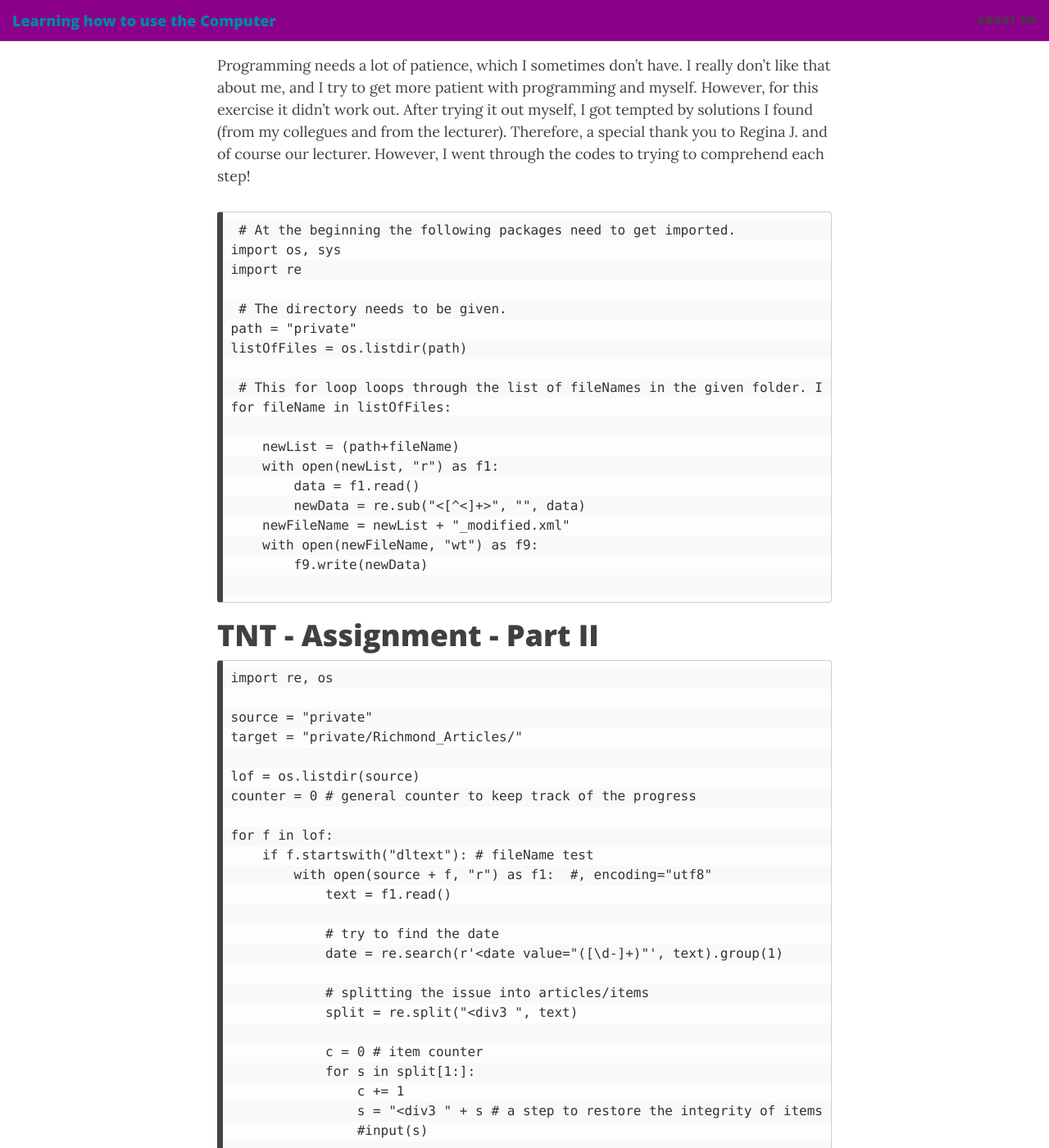
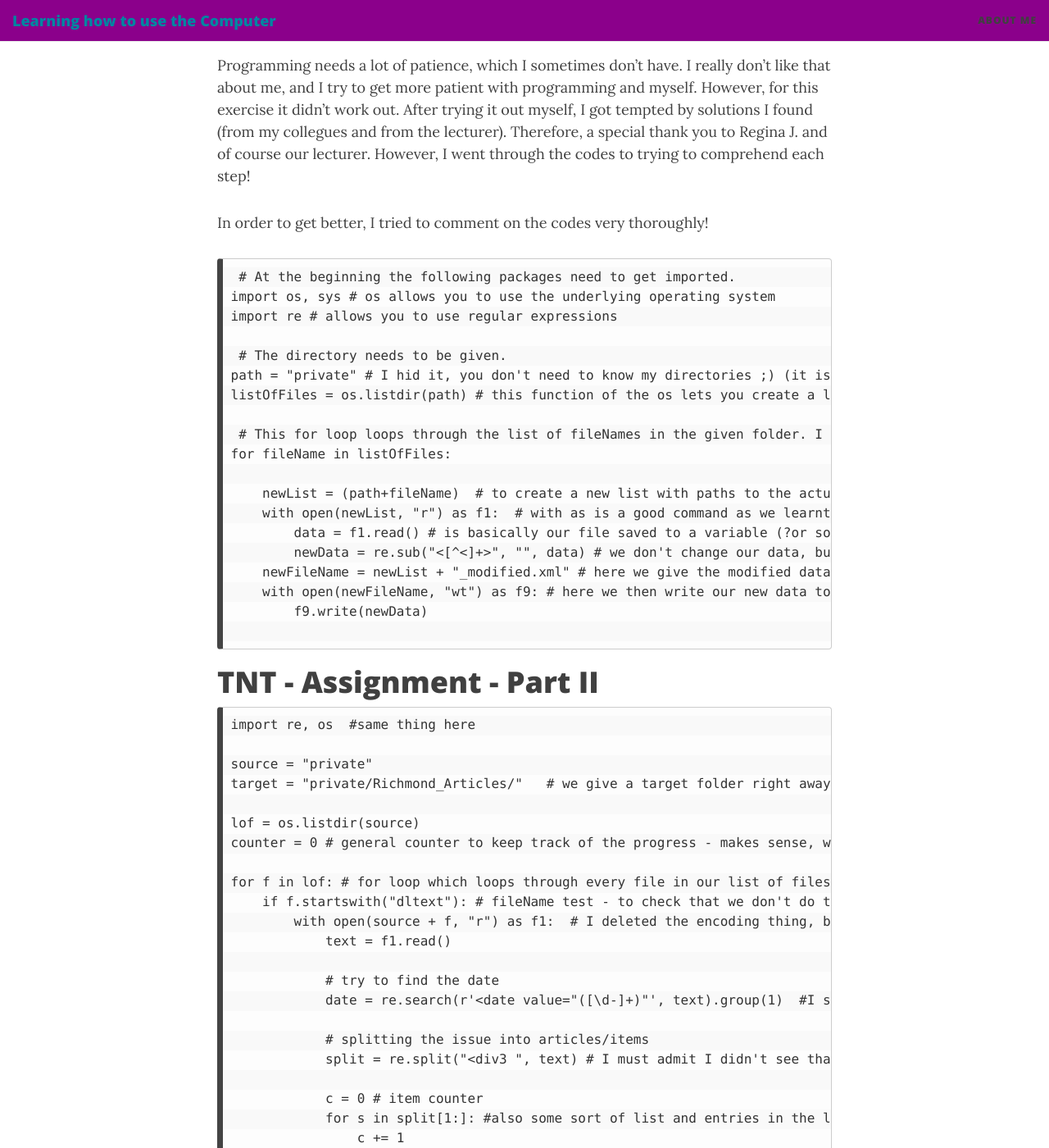
Before and after one commit to Anna-Pi/Anna-Pi.github.io, a Jekyll site: the page built from _posts/2019-05-20-python_and_xml.md, in a window 1280 px wide and 1400 px high, scrolled down 374 px. Shown: the whole window at 82% size. Built offline with Jekyll 4.4.1, drawn with Linux system fonts in a browser that asks for light colours; nearby versions of some CDN libraries; some of the changed text lies outside the part shown.

Commit message:
hopefully doing a good quotation even better

```diff
--- a/_posts/2019-05-20-python_and_xml.md
+++ b/_posts/2019-05-20-python_and_xml.md
@@ -9,24 +9,26 @@ tags: [assignment]
 
 Programming needs a lot of patience, which I sometimes don't have. I really don't like that about me, and I try to get more patient with programming and myself. However, for this exercise it didn't work out. After trying it out myself, I got tempted by solutions I found (from my collegues and from the lecturer). Therefore, a special thank you to Regina J. and of course our lecturer. However, I went through the codes to trying to comprehend each step!
 
+In order to get better, I tried to comment on the codes very thoroughly!
+
 ~~~~
  # At the beginning the following packages need to get imported.
-import os, sys
-import re
+import os, sys # os allows you to use the underlying operating system
+import re # allows you to use regular expressions
 
  # The directory needs to be given.
-path = "private"
-listOfFiles = os.listdir(path)
+path = "private" # I hid it, you don't need to know my directories ;) (it is important here to have the " " and I gave the full path - just to be sure
+listOfFiles = os.listdir(path) # this function of the os lets you create a list of each file which is in this directory
 
  # This for loop loops through the list of fileNames in the given folder. I created an additional list, where I point to each individual file, to then open it, read it, remove the xml code with regular expressions, and write the new text into a new xml file.
 for fileName in listOfFiles:
 
-    newList = (path+fileName)
-    with open(newList, "r") as f1:
-        data = f1.read()
-        newData = re.sub("<[^<]+>", "", data)
-    newFileName = newList + "_modified.xml"
-    with open(newFileName, "wt") as f9:
+    newList = (path+fileName)  # to create a new list with paths to the actual files, which we then want to open
+    with open(newList, "r") as f1:  # with as is a good command as we learnt in the latest python tutorial, which allows you to open files in an easier way
+        data = f1.read() # is basically our file saved to a variable (?or something like that,  thats the thing we are operating on)
+        newData = re.sub("<[^<]+>", "", data) # we don't change our data, but create a new one, where we use re to substitute everything in < > by "nothing"
+    newFileName = newList + "_modified.xml" # here we give the modified data a new name, which is the old name + _modified to not lose the overview
+    with open(newFileName, "wt") as f9: # here we then write our new data to the file
         f9.write(newData)
 
 ~~~~
@@ -35,32 +37,32 @@ for fileName in listOfFiles:
 # TNT - Assignment - Part II
 
 ~~~~
-import re, os
+import re, os  #same thing here
 
 source = "private"
-target = "private/Richmond_Articles/"
+target = "private/Richmond_Articles/"   # we give a target folder right away (in the last exercise I created a folder manually)
 
 lof = os.listdir(source)
-counter = 0 # general counter to keep track of the progress
+counter = 0 # general counter to keep track of the progress - makes sense, when handling such an amount of data
 
-for f in lof:
-    if f.startswith("dltext"): # fileName test
-        with open(source + f, "r") as f1:  #, encoding="utf8"
+for f in lof: # for loop which loops through every file in our list of files
+    if f.startswith("dltext"): # fileName test - to check that we don't do the operation on a random file, which might just be in the wrong folder or smth.
+        with open(source + f, "r") as f1:  # I deleted the encoding thing, because this always gave me an error
             text = f1.read()
 
             # try to find the date
-            date = re.search(r'<date value="([\d-]+)"', text).group(1)
+            date = re.search(r'<date value="([\d-]+)"', text).group(1)  #I still struggle with the .group() command, I think its a list which gives you every value #you were searching for, and the number in the brackets is the index?
 
             # splitting the issue into articles/items
-            split = re.split("<div3 ", text)
+            split = re.split("<div3 ", text) # I must admit I didn't see that <div3 is the place where we wanted to split
 
             c = 0 # item counter
-            for s in split[1:]:
+            for s in split[1:]: #also some sort of list and entries in the list, of what got splitted
                 c += 1
                 s = "<div3 " + s # a step to restore the integrity of items
                 #input(s)
 
-                # try to find a unitType
+                # try to find a unitType (wish I wouldn't have missed last class)
                 try:
                     unitType = re.search(r'type="([^\"]+)"', s).group(1)
                 except:
@@ -70,9 +72,9 @@ for f in lof:
                 # try to find a header
                 try:
                     header = re.search(r'<head>(.*)</head>', s).group(1)
-                    header = re.sub("<[^<]+>", "", header)
+                    header = re.sub("<[^<]+>", "", header) # we want to get rid of the header, if there is a header...
                 except:
-                    header = "NO HEADER"
+                    header = "NO HEADER"   # this output happened quiet often when I run it. I think I don't have all the articles....
                     print("\nNo header found!\n")
 
                 text = re.sub("<[^<]+>", "", s)
@@ -82,7 +84,7 @@ for f in lof:
                 # generating necessary bits
                 fName = date+"_"+unitType+"_"+str(c)
 
-                itemID = "#ID: " + date+"_"+unitType+"_"+str(c)
+                itemID = "#ID: " + date+"_"+unitType+"_"+str(c)  # this was done for the name-giving I think?
                 dateVar   = "#DATE: " + date
                 unitType = "#TYPE: " + unitType
                 header = "#HEADER: " + header
@@ -96,7 +98,7 @@ for f in lof:
                 with open(target+fName+".txt", "w") as f9: # encoding="utf8"
                     f9.write(var)
 
-        # count processed issues and print progress counter at every 100
+        # count processed issues and print progress counter at every 100         (when I looked at the console I didn't see that, just the "NO HEADER")
         counter += 1
         if counter % 100 == 0:
             print(counter)
```
